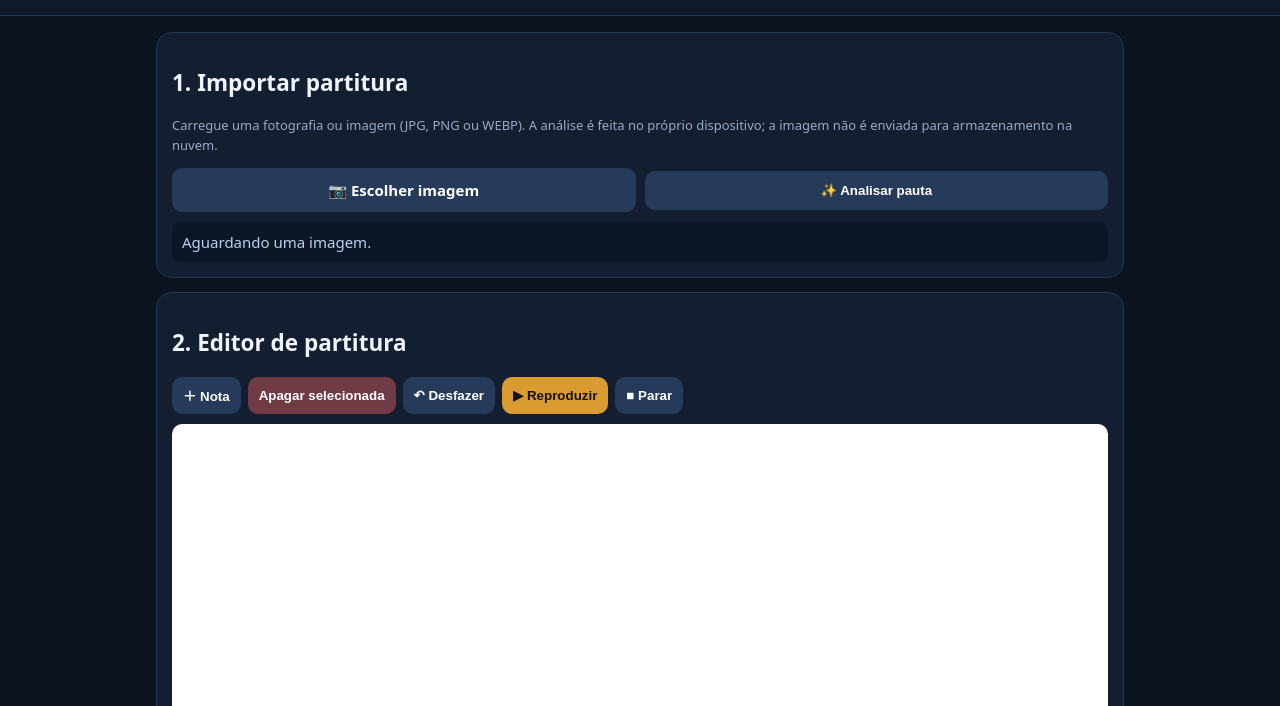
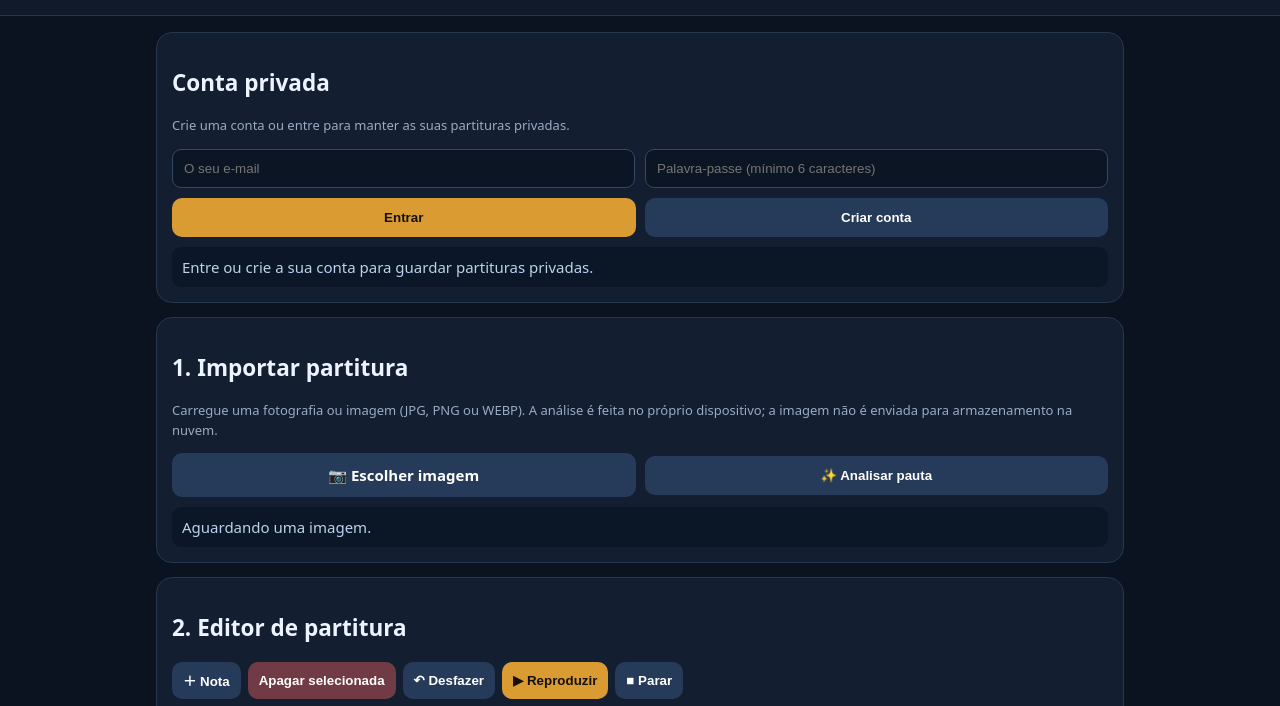
Before and after one commit to mateus-max/Convertor-de-Pauta, a plain HTML site: page index.html in a window 1280 px wide. Shown: the part 68-774 px from the top of the page. Drawn offline with Linux system fonts and the light colour scheme; no server answers; a script that the page names is missing.

Commit message:
Add sign-in and registration interface for private scores

```diff
--- a/index.html
+++ b/index.html
@@ -13,6 +13,7 @@
 <body>
 <header><h1>🎼 Convertor de Pauta</h1><small>Reconhecimento, edição e reprodução musical</small></header>
 <main>
+<section class="card" id="accountCard"><h2>Conta privada</h2><p class="hint">Crie uma conta ou entre para manter as suas partituras privadas.</p><div class="grid"><input id="authEmail" type="email" autocomplete="email" placeholder="O seu e-mail"><input id="authPassword" type="password" autocomplete="current-password" placeholder="Palavra-passe (mínimo 6 caracteres)"></div><div class="row" style="margin-top:10px"><button id="signIn" class="primary">Entrar</button><button id="signUp">Criar conta</button><button id="signOut" class="danger" hidden>Sair</button></div><div id="authStatus" class="status" aria-live="polite">Entre ou crie a sua conta para guardar partituras privadas.</div></section>
 <section class="card"><h2>1. Importar partitura</h2><p class="hint">Carregue uma fotografia ou imagem (JPG, PNG ou WEBP). A análise é feita no próprio dispositivo; a imagem não é enviada para armazenamento na nuvem.</p>
 <div class="row"><label class="file primary">📷 Escolher imagem<input id="imageFile" type="file" accept="image/*"></label><button id="analyze" class="btn">✨ Analisar pauta</button></div><img id="preview" alt="Pré-visualização da partitura"><div id="analysisStatus" class="status">Aguardando uma imagem.</div>
 </section>
```
